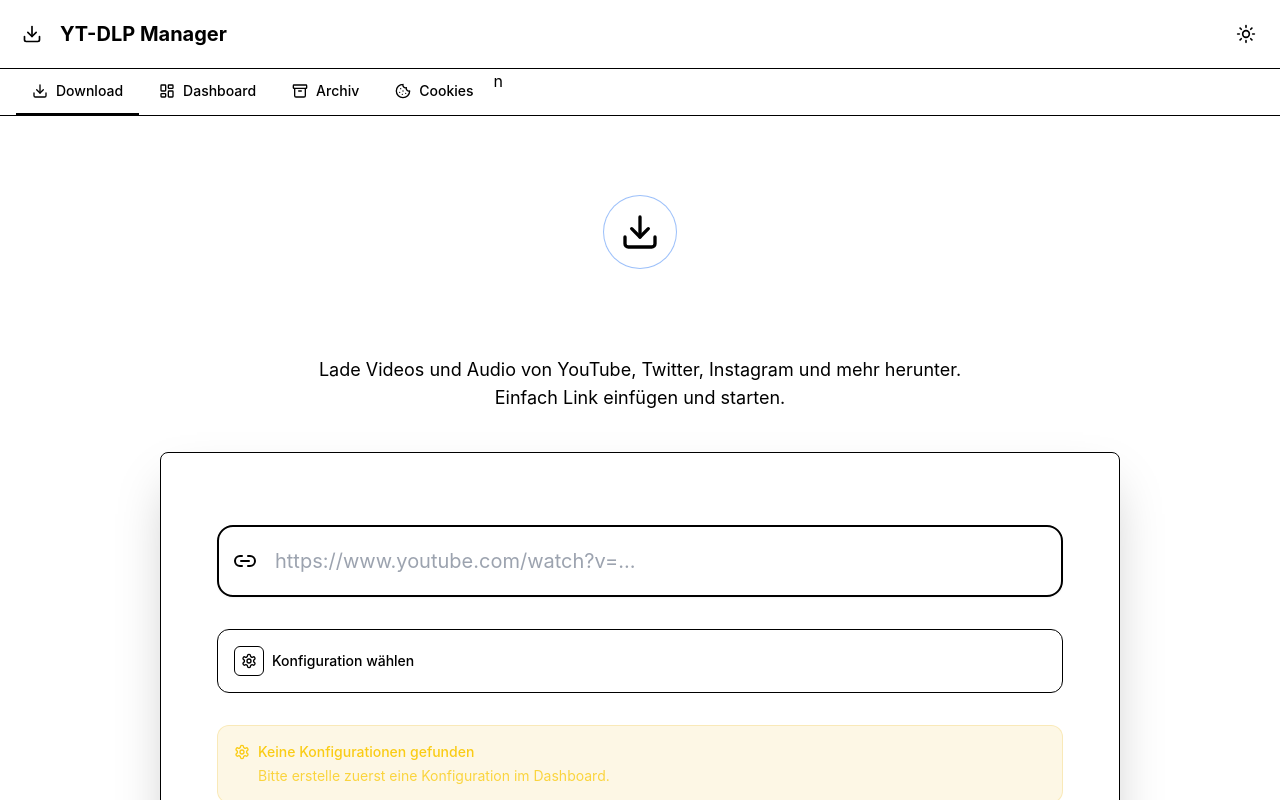
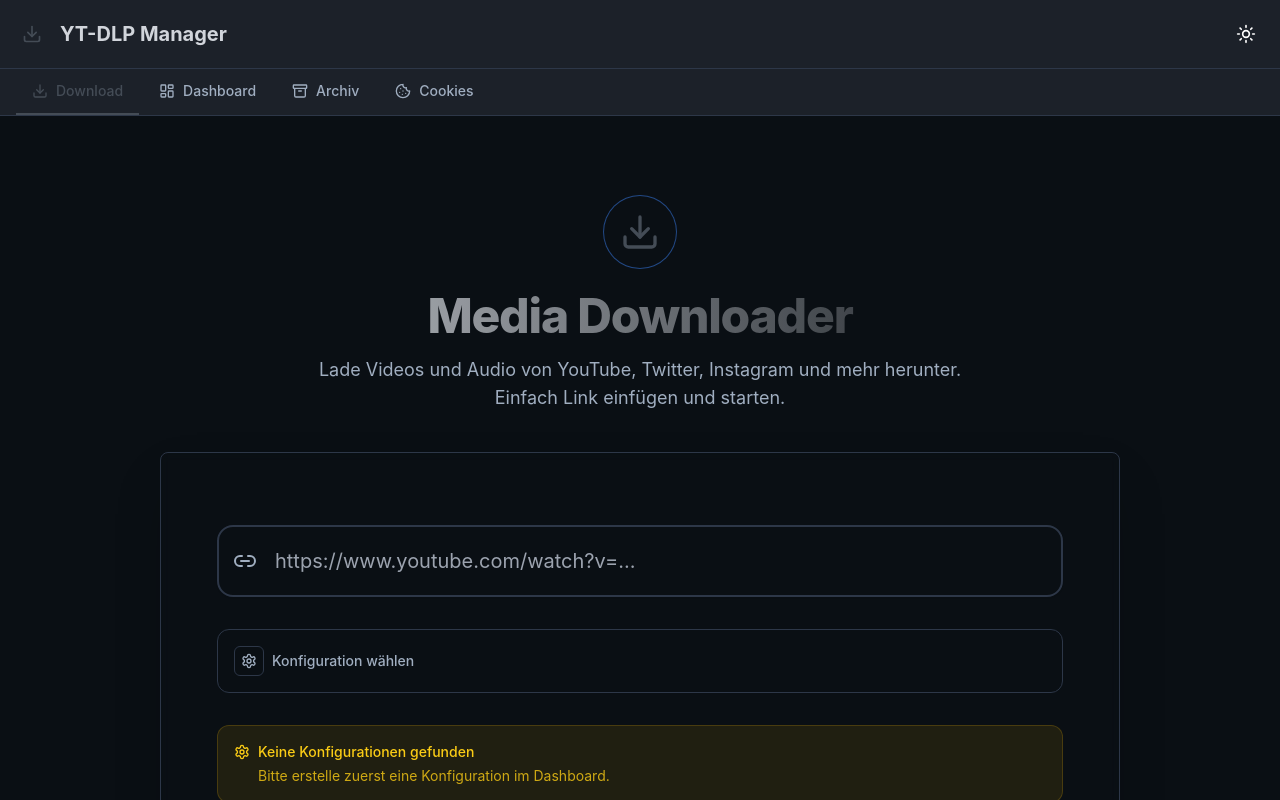
Before and after one commit to mf450s/yt-dlp-docker-frontend, a React (Vite) app: page / in a window 1280 px wide. Both pictures are taken after a click on the button "Toggle theme". Shown: the top 800 px of the page. Built offline with nearby package versions, Linux system fonts and the light colour scheme; no server answers.

Commit message:
fix: correct darkmode colors, remove extra "n"

```diff
--- a/src/components/Layout.tsx
+++ b/src/components/Layout.tsx
@@ -38,7 +38,7 @@ const Layout = ({ children }: LayoutProps) => {
             {theme === 'light' ? (
               <Moon className="w-5 h-5" />
             ) : (
-              <Sun className="w-5 h-5" />
+              <Sun className="w-5 h-5 text-white" />
             )}
           </button>
         </div>
@@ -66,7 +66,8 @@ const Layout = ({ children }: LayoutProps) => {
                   {item.label}
                 </Link>
               )
-            })}n          </div>
+            })}
+          </div>
         </div>
       </nav>
 
--- a/src/index.css
+++ b/src/index.css
@@ -16,15 +16,15 @@
   }
 
   .dark {
-    --background: 15 23 42;
-    --foreground: 248 250 252;
-    --card: 30 41 59;
-    --card-foreground: 248 250 252;
-    --border: 51 65 85;
-    --primary: 59 130 246;
-    --primary-foreground: 255 255 255;
-    --muted: 51 65 85;
-    --muted-foreground: 148 163 184;
+    --background: #0A0F14;
+    --foreground: #D1D5DB;
+    --card: #1C2129;
+    --card-foreground: #D1D5DB;
+    --border: #2D3748;
+    --primary: #444C56;
+    --primary-foreground: #FFFFFF;
+    --muted: #2D3748;
+    --muted-foreground: #A0AEC0;
   }
 }
 
```
